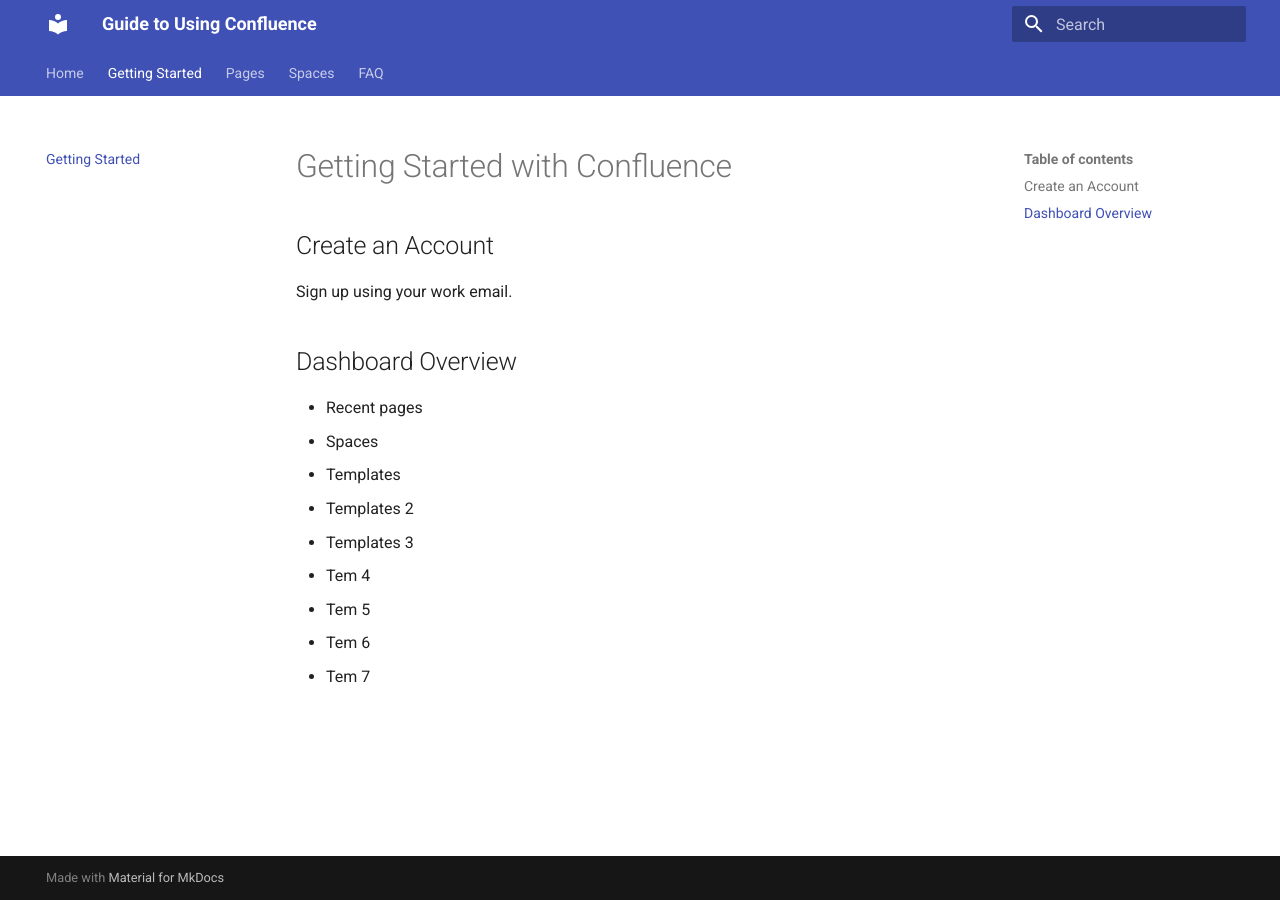
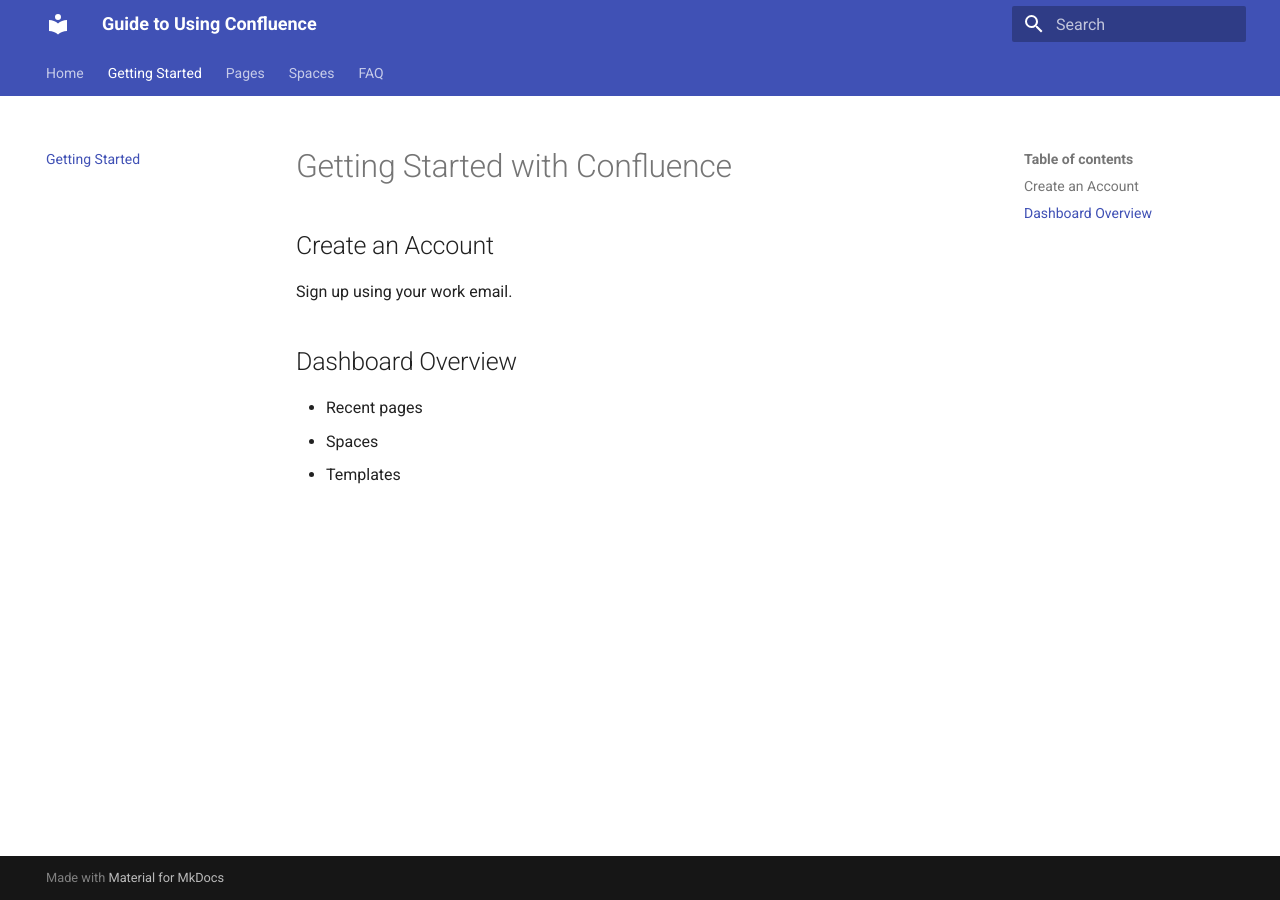
Before and after one commit to TheDocNinja/Confluence-docs, an MkDocs documentation site: the page built from docs/getting-started.md, in a window 1280 px wide. Built offline with MkDocs 1.6.1 and Material for MkDocs 9.7.7, drawn with Linux system fonts in a browser that asks for light colours.

Commit message:
Clean up template section in getting-started.md
Removed outdated template entries from the documentation.

```diff
--- a/docs/getting-started.md
+++ b/docs/getting-started.md
@@ -7,9 +7,3 @@
 - Recent pages
 - Spaces
 - Templates
-- Templates 2
-- Templates 3
-- Tem 4
-- Tem 5
-- Tem 6
-- Tem 7
```
